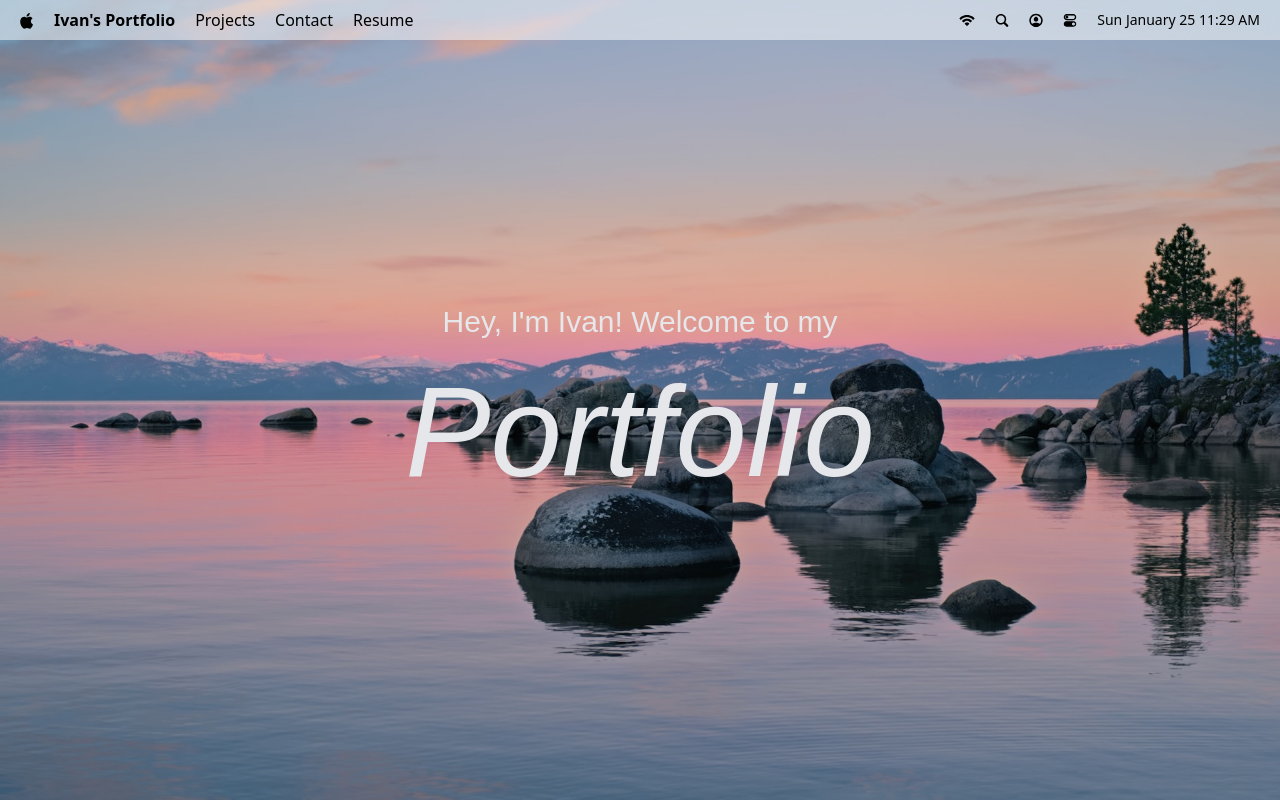
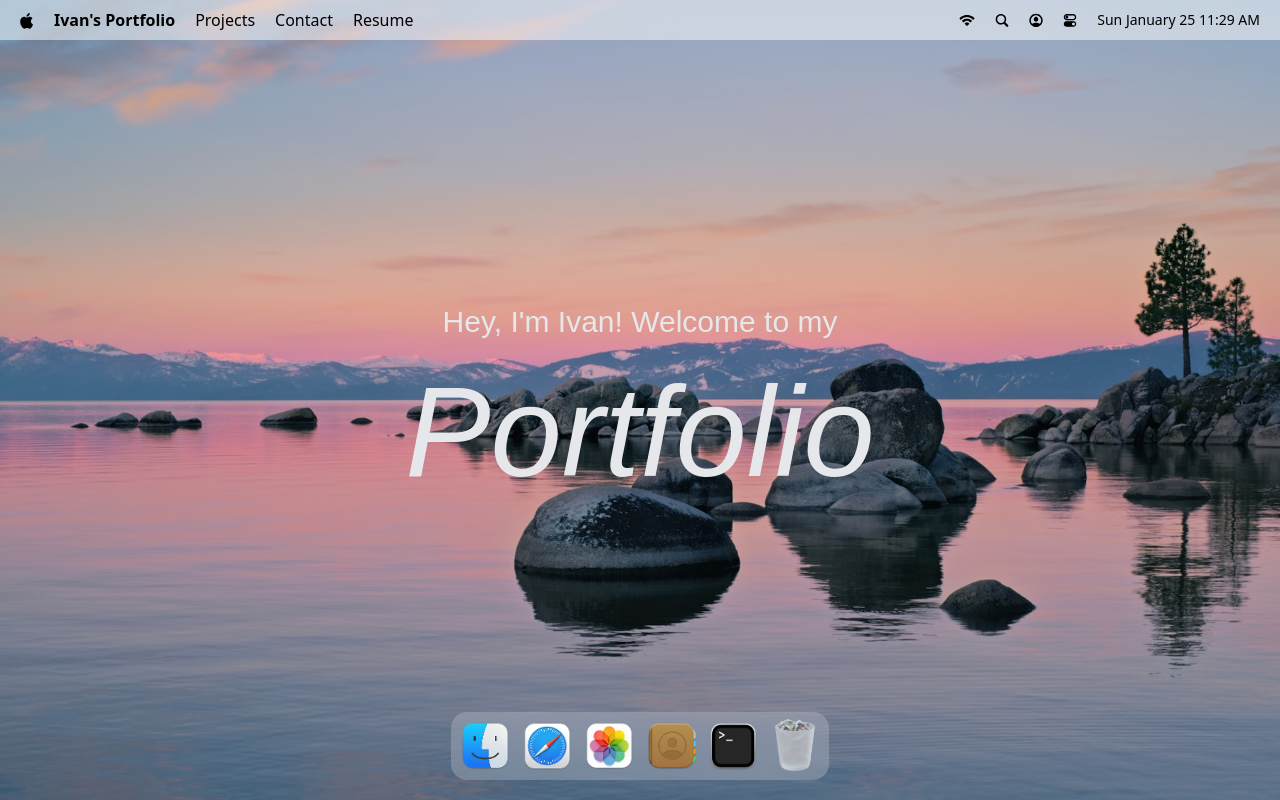
Before and after one commit to supremeking23/mac_os_portfolio, a React (Vite) app: page / in a window 1280 px wide. Built offline with nearby package versions, Linux system fonts and the light colour scheme; a web font is replaced by a local one.

Commit message:
Implement dock feature

```diff
--- a/package.json
+++ b/package.json
@@ -17,6 +17,7 @@
     "lucide-react": "^0.562.0",
     "react": "^19.2.0",
     "react-dom": "^19.2.0",
+    "react-tooltip": "^5.30.0",
     "tailwindcss": "^4.1.18"
   },
   "devDependencies": {
--- a/src/App.tsx
+++ b/src/App.tsx
@@ -1,4 +1,4 @@
-import { Navbar, Welcome } from "#components";
+import { Navbar, Welcome, Dock } from "#components";
 
 export function App() {
 
@@ -6,6 +6,7 @@
     <main>
       <Navbar />
       <Welcome />
+      <Dock />
     </main>
   )
 }
--- /dev/null
+++ b/src/components/Dock.tsx
@@ -0,0 +1,98 @@
+import { useRef } from "react";
+import { Tooltip } from "react-tooltip";
+import gsap from "gsap";
+
+import { dockApps } from "#constants";
+import { useGSAP } from "@gsap/react";
+
+const Dock = () => {
+    const dockRef = useRef<HTMLDivElement>(null);
+
+    useGSAP(() => {
+        const dock = dockRef.current;
+        if(!dock) return;
+
+        const icons = dock.querySelectorAll(".dock-icon");
+
+        const animateIcons = (mouseX: number) => {
+            const {left} = dock.getBoundingClientRect();
+
+            icons.forEach((icon) => {
+                const {left: iconLeft, width} = icon.getBoundingClientRect();
+                const center = iconLeft - left + width / 2;
+                const distance = Math.abs(mouseX - center);
+
+                // Gaussian falloff: intensity = 1 when distance = 0, decreases smoothly as distance increases
+                // The 10000 divisor controls the "spread" - larger = wider effect radius
+                const intensity = Math.exp(-(distance ** 2.5) / 10000);
+
+                gsap.to(icon, {
+                    scale: 1 + 0.25 * intensity,
+                    y: -15 * intensity,
+                    duration: 0.2,
+                    ease: "power1.out",
+                });
+            });
+        };
+
+        const handleMouseMove = (event: MouseEvent) => {
+            const { left } = dock.getBoundingClientRect();
+            animateIcons(event.clientX - left);
+        };
+
+        const resetIcons = () => icons.forEach((icon) => gsap.to(icon, {
+            scale: 1,
+            y: 0,
+            duration: 0.3,
+            ease: "power2.out",
+        }));
+
+        dock.addEventListener("mousemove", handleMouseMove);
+        dock.addEventListener("mouseleave", resetIcons);
+
+        // Return cleanup function (called when component unmounts)
+        return () => {
+            dock.removeEventListener("mousemove", handleMouseMove);
+            dock.removeEventListener("mouseleave", resetIcons);
+        }
+
+    },[]);
+
+    const toggleApp = (app:any) => {
+        //Open window logic here
+    };
+  return (
+    <section id="dock">
+    <div ref={dockRef} className="dock-container">
+        {dockApps.map(({id, name, icon, canOpen}) => (
+            <div key={id} className="relative flex justify-center">
+                <button
+                    type="button"
+                    className="dock-icon"
+                    aria-label={name}
+                    data-tooltip-id="dock-tooltip"
+                    data-tooltip-content={name}
+                    data-tooltip-delay-show={150}
+                    disabled={!canOpen}
+                    onClick={() => toggleApp({id, canOpen})}
+                >
+                    <img
+                        src={`/images/${icon}`}
+                        alt={name}
+                        loading="lazy"
+                        className={canOpen ? "" : "opacity-60"}
+                    />
+                </button>
+            </div>
+        ))}
+        <Tooltip
+            id="dock-tooltip"
+            place="top"
+            className="tooltip"
+        />
+    </div>
+  </section>
+  );
+}
+
+export default Dock;
--- a/src/components/index.tsx
+++ b/src/components/index.tsx
@@ -1,4 +1,5 @@
 import Navbar from "#components/Navbar.tsx";
 import Welcome  from "#components/Welcome.tsx";
+import Dock from "#components/Dock.tsx";
 
-export { Navbar, Welcome };
+export { Navbar, Welcome, Dock };
```
Also changed, not shown: 2 other files (tests, documents, lock files or other folders).
